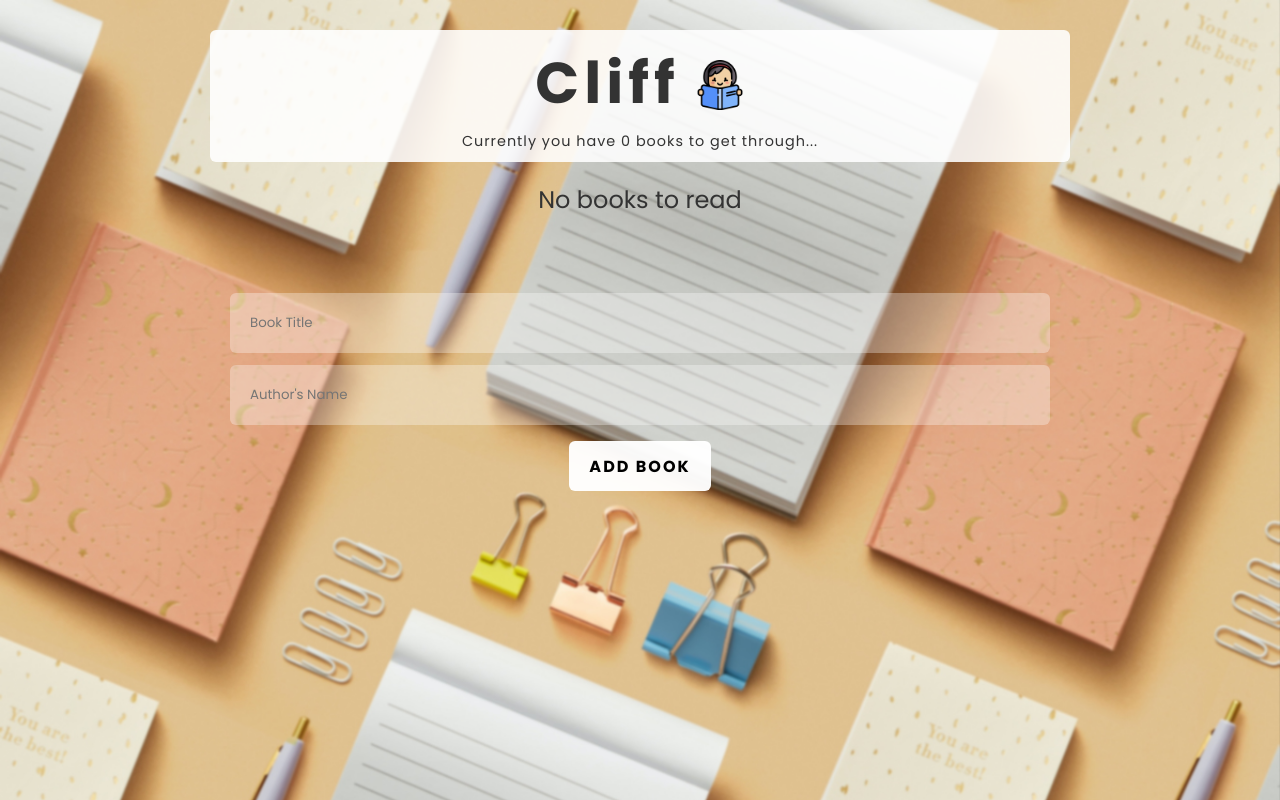
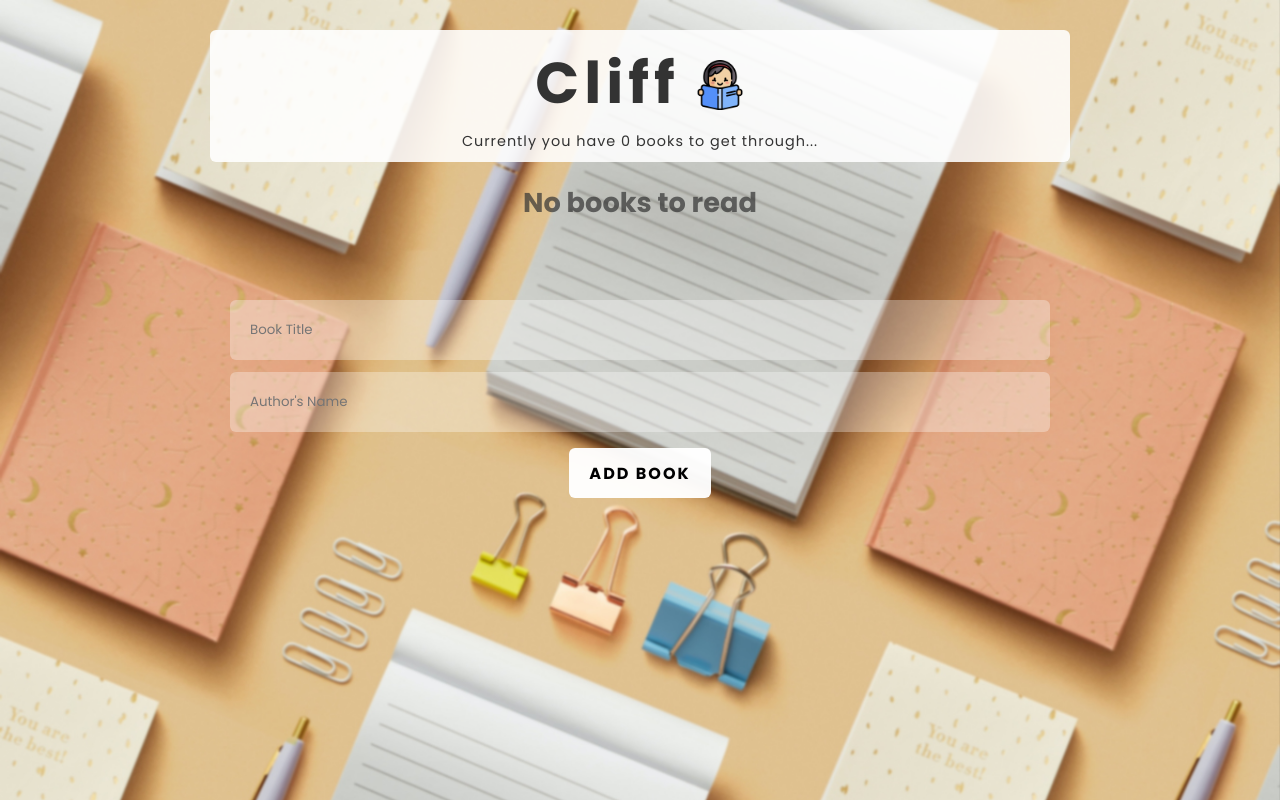
Before and after one commit to iamLolade/cliff, a React (Create React App) app: page / in a window 1280 px wide. Built offline with nearby package versions, Linux system fonts and the light colour scheme.

Commit message:
Font-update

```diff
--- a/src/index.css
+++ b/src/index.css
@@ -83,8 +83,10 @@ img {
 
 .empty {
   margin: 20px;
-  font-size: 1.5rem;
+  font-size: 1.7rem;
+  font-weight: 900;
   text-align: center;
+  opacity: 0.7;
 }
 
 form {
```
